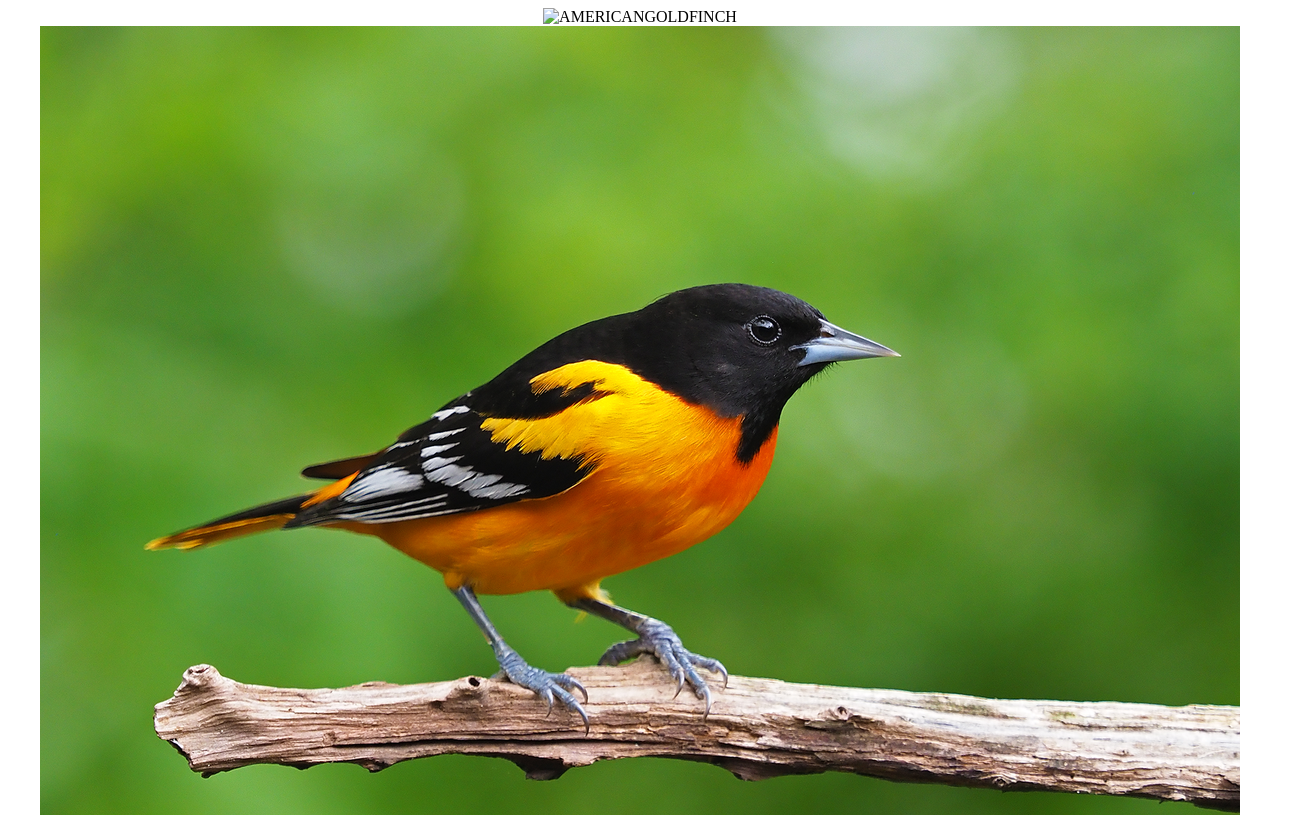
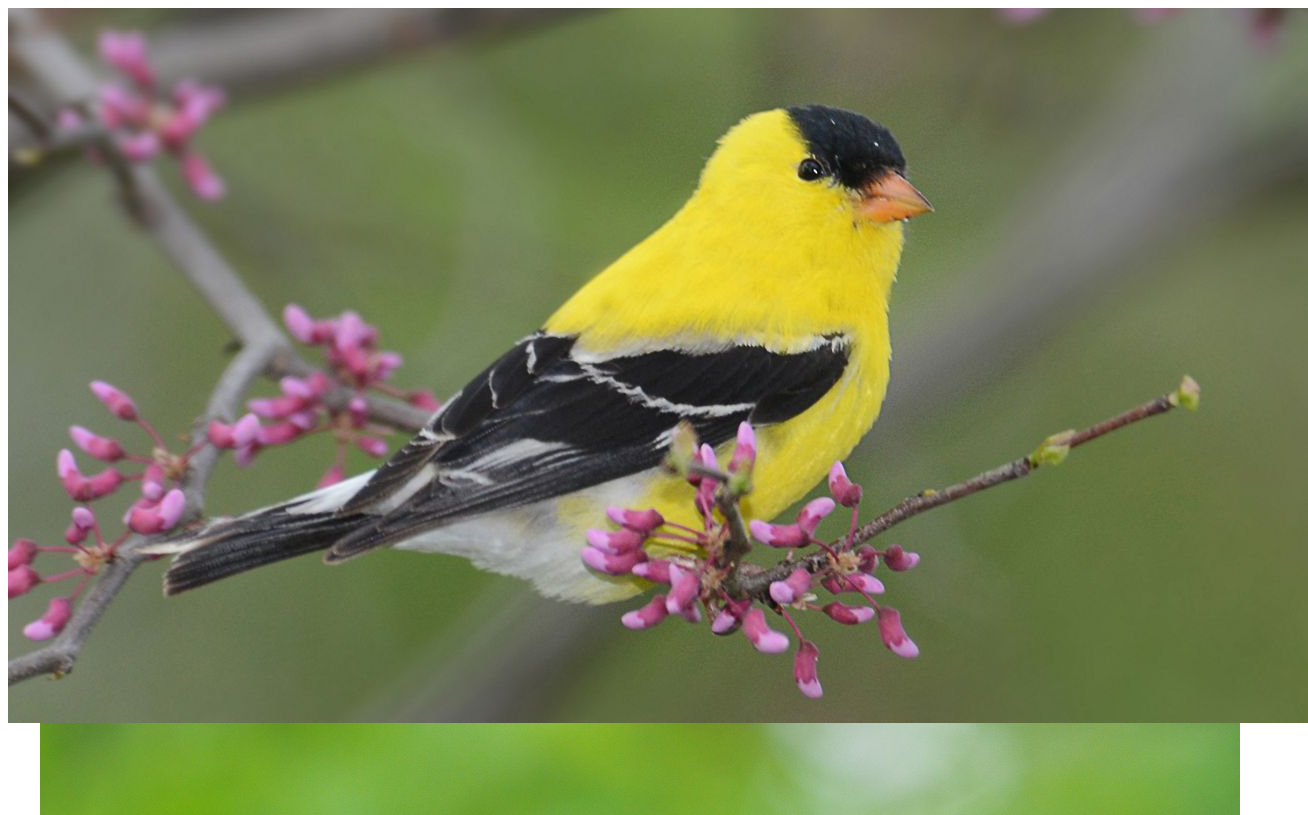
Before and after one commit to Motunrayo2/birds, a plain HTML site: page index.html in a window 1280 px wide. Shown: the top 815 px of the page, 1308 px wide, since content can reach past the window. Drawn offline with Linux system fonts and the light colour scheme.

Commit message:
Update index.html

```diff
--- a/index.html
+++ b/index.html
@@ -1,7 +1,7 @@
 <html>
   <head><title>BIRDS</title> </head>
   <body>
-  <center><img src="AmericanGoldfinch.jpg" alt="AMERICANGOLDFINCH"</center>
+  <center><img src="AmericanGoldfinch(bird3).jpg" alt="AMERICANGOLDFINCH"</center>
 <center><img src="bird2.webp" alt="BIRD2"</center>
 <center><img src="robin.webp" alt="ROBIN"</center>
 <center><img src="BIRD3.jpeg" alt="BIRD3"</center>
```
